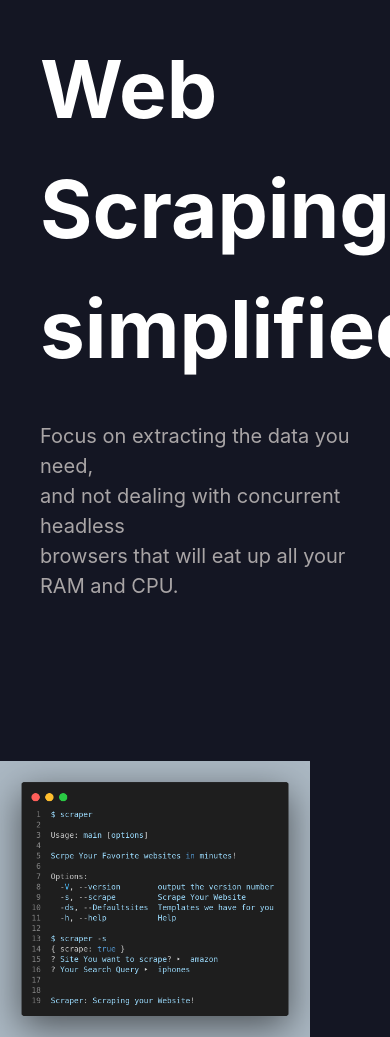
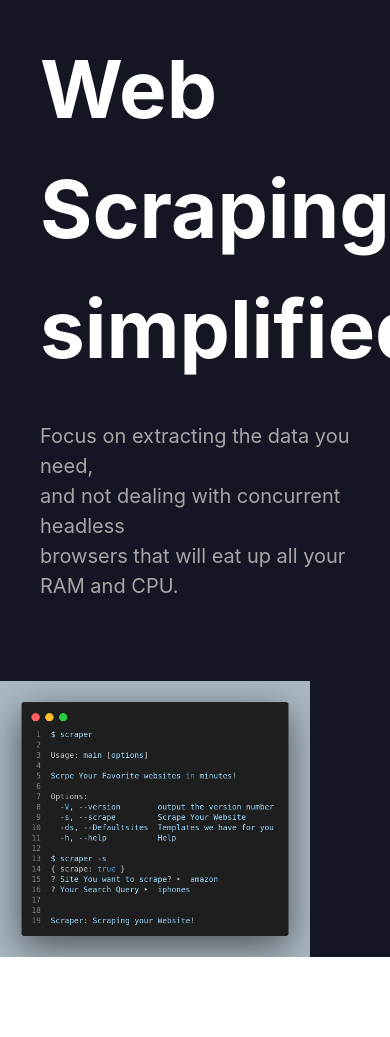
Before and after one commit to sup-Udh/Scraper-io, a Next.js app: page / in a window 390 px wide. Shown: the part 211-1248 px from the top of the page. After the commit the page ends 1168 px from the top, so only its background shows below. Built offline with nearby package versions, Linux system fonts and the light colour scheme.

Commit message:
🐛 FIX: breakpoints fixed

```diff
--- a/pages/index.tsx
+++ b/pages/index.tsx
@@ -18,13 +18,14 @@ export default function Home() {
 
       </div>
 
-      <div className="flex justify-end pr-[5rem] lg:mt-[-28rem] md: mt-[10rem] ">
+      <div className="flex justify-end pr-[5rem] lg:mt-[-28rem] md: mt-[5rem] ">
         <Image
-        className="mt-[-10rem]"
+        className="md: mt"
           src={thumbnail}
           height={800}
           width={900}
         />
+
 
       </div>
     </body>
```
